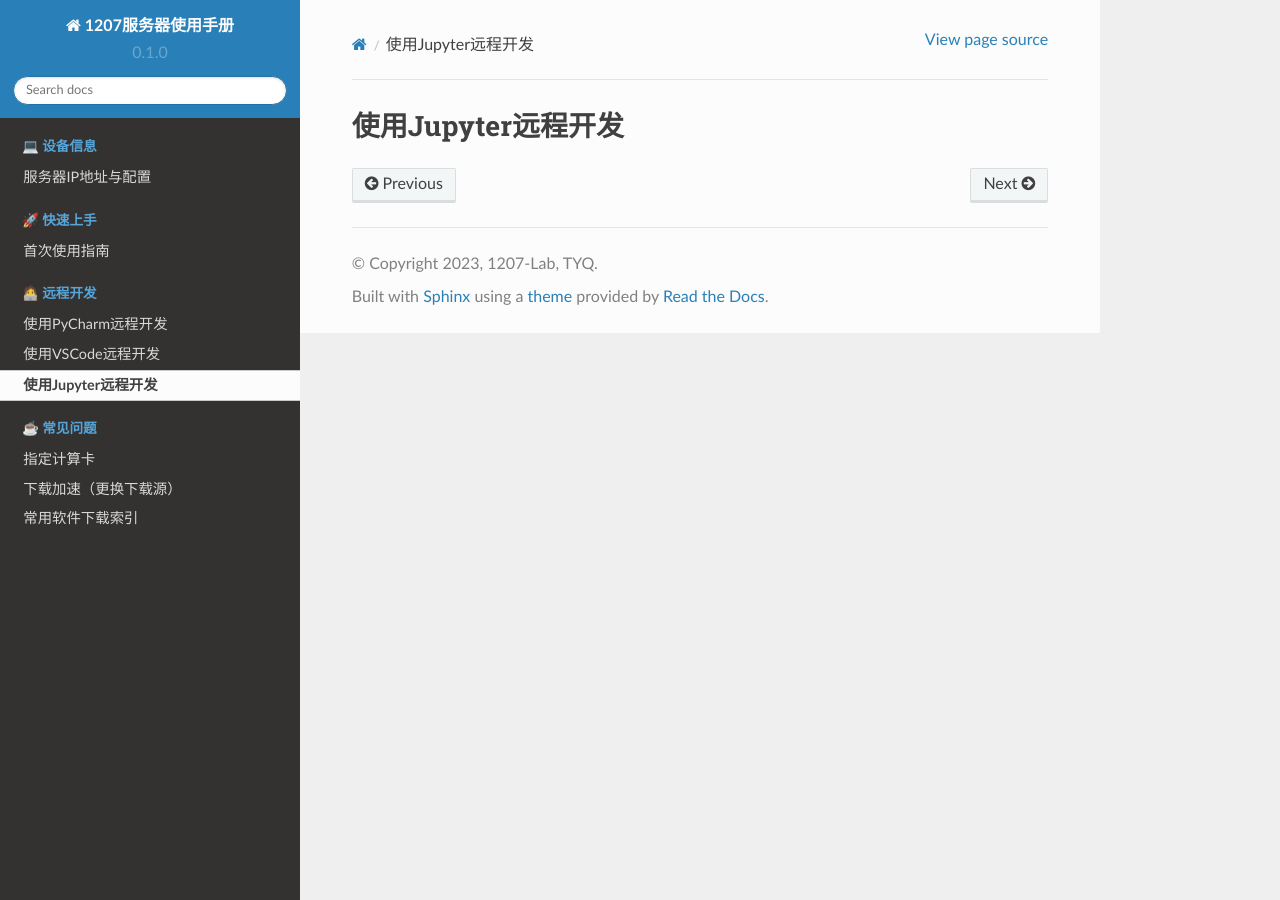
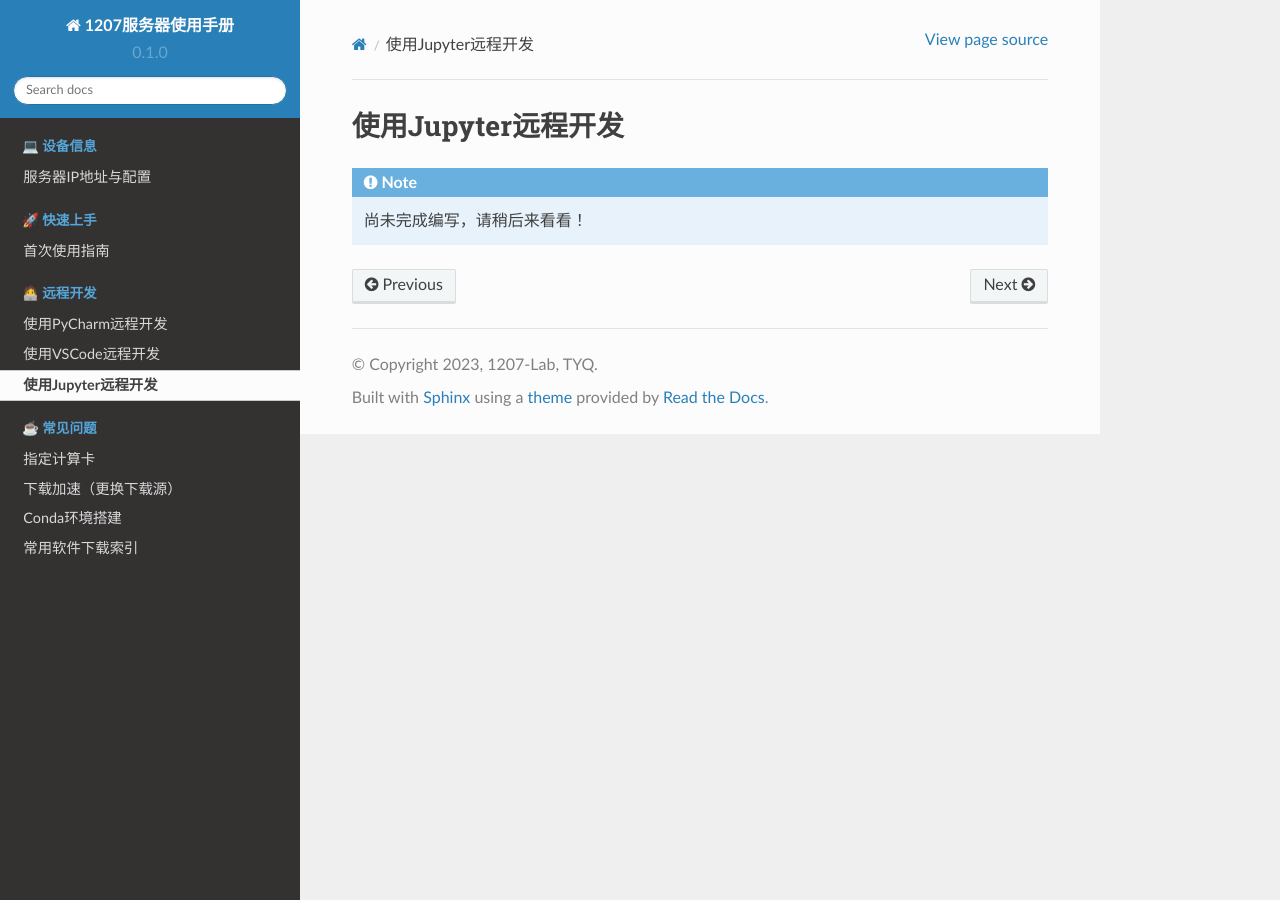
Before and after one commit to TangYuanqing/1207-server-docs, a Sphinx documentation site: the page built from docs/source/remoteDev/jupyter.rst, in a window 1280 px wide. Built offline with Sphinx 7.4.7 and the Read the Docs theme 2.0.0, drawn with Linux system fonts in a browser that asks for light colours.

Commit message:
Please enter the commit message for your changes. Lines starting with '#' will be ignored, and an empty message aborts the commit.
On branch main
Your branch is up to date with 'origin/main'.

Changes to be committed:
	modified:   docs/source/index.rst
	modified:   docs/source/remoteDev/jupyter.rst
	modified:   docs/source/remoteDev/vscode.rst

```diff
--- a/docs/source/index.rst
+++ b/docs/source/index.rst
@@ -31,4 +31,5 @@
 
    question/q1
    question/q2
+   question/conda
    question/download_list
--- a/docs/source/remoteDev/jupyter.rst
+++ b/docs/source/remoteDev/jupyter.rst
@@ -1,2 +1,4 @@
 使用Jupyter远程开发
 =================
+.. note::
+    尚未完成编写，请稍后来看看！
--- a/docs/source/remoteDev/vscode.rst
+++ b/docs/source/remoteDev/vscode.rst
@@ -1,2 +1,4 @@
 使用VSCode远程开发
 =================
+.. note::
+    尚未完成编写，请稍后来看看！
```
